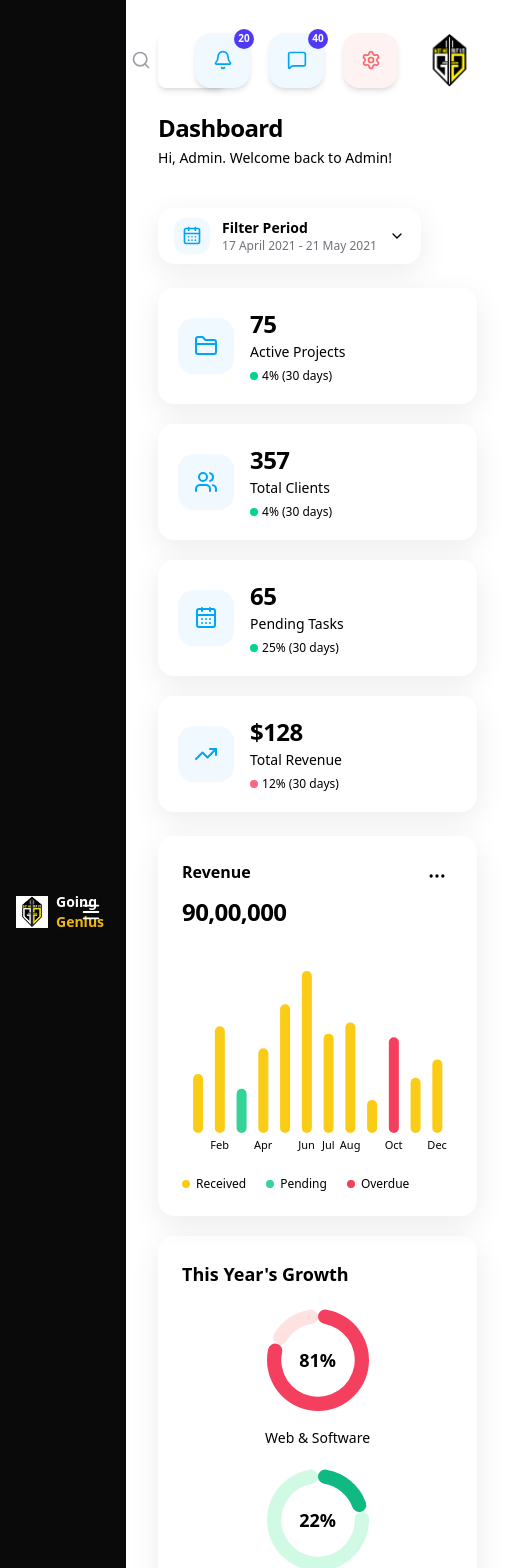
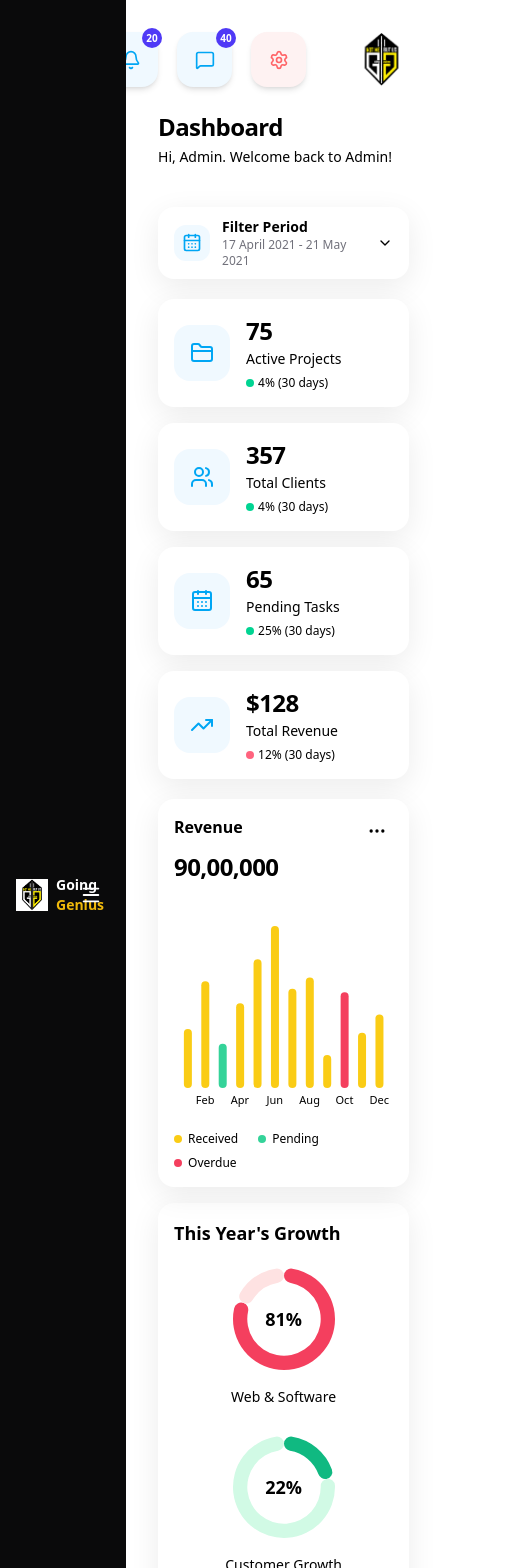
Before and after one commit to GoingGeniusGroup/CMS, a Next.js app: page /dashboard in a window 390 px wide. Shown: the top 1568 px of the page, 509 px wide, since content can reach past the window. Built offline with nearby package versions, Linux system fonts and the light colour scheme.

Commit message:
Vercel Optimization

```diff
--- a/app/(app)/dashboard/page.tsx
+++ b/app/(app)/dashboard/page.tsx
@@ -92,20 +92,20 @@ const stats = [
 
 export default function DashboardPage() {
   return (
-    <div className="space-y-6">
-      <Topbar />
-      <div className="flex flex-wrap items-start justify-between gap-4">
+    <div className="space-y-5 sm:space-y-6">
+      <Topbar showSearch={false}/>
+      <div className="flex flex-col gap-4 sm:flex-row sm:flex-wrap sm:items-start sm:justify-between">
         <PageHeader title="Dashboard" description="Hi, Admin. Welcome back to Admin!" />
         <FilterPeriod />
       </div>
 
-      <section className="grid grid-cols-1 gap-5 sm:grid-cols-2 xl:grid-cols-4">
+      <section className="grid grid-cols-1 gap-4 sm:grid-cols-2 sm:gap-5 xl:grid-cols-4">
         {stats.map((stat) => (
           <StatCard key={stat.label} {...stat} />
         ))}
       </section>
 
-      <section className="grid grid-cols-1 gap-5 lg:grid-cols-2">
+      <section className="grid grid-cols-1 gap-4 sm:gap-5 lg:grid-cols-2">
         <RevenueCard />
         <GrowthCard />
       </section>
@@ -117,18 +117,18 @@ function FilterPeriod() {
   return (
     <button
       type="button"
-      className="flex items-center gap-3 rounded-2xl bg-white px-4 py-2.5 text-left shadow-[0_8px_30px_rgba(0,0,0,0.08)] transition-shadow hover:shadow-[0_8px_30px_rgba(0,0,0,0.14)]"
+      className="flex w-full items-center gap-3 rounded-2xl bg-white px-4 py-2.5 text-left shadow-[0_8px_30px_rgba(0,0,0,0.08)] transition-shadow hover:shadow-[0_8px_30px_rgba(0,0,0,0.14)] sm:w-auto"
     >
-      <span className="flex h-9 w-9 items-center justify-center rounded-xl bg-sky-50 text-sky-500">
+      <span className="flex h-9 w-9 shrink-0 items-center justify-center rounded-xl bg-sky-50 text-sky-500">
         <CalendarDays className="h-5 w-5" />
       </span>
-      <span className="flex flex-col">
+      <span className="flex flex-1 flex-col">
         <span className="text-sm font-semibold text-black">
           Filter Period
         </span>
         <span className="text-xs text-zinc-500">17 April 2021 - 21 May 2021</span>
       </span>
-      <ChevronDown className="h-4 w-4 text-black" />
+      <ChevronDown className="h-4 w-4 shrink-0 text-black" />
     </button>
   );
 }
@@ -147,7 +147,7 @@ function StatCard({
   up: boolean;
 }) {
   return (
-    <div className="flex items-center gap-4 rounded-2xl bg-white p-5 shadow-[0_8px_30px_rgba(0,0,0,0.08)] transition-shadow hover:shadow-[0_12px_40px_rgba(0,0,0,0.12)]">
+    <div className="flex items-center gap-4 rounded-2xl bg-white p-4 shadow-[0_8px_30px_rgba(0,0,0,0.08)] transition-shadow hover:shadow-[0_12px_40px_rgba(0,0,0,0.12)] sm:p-5">
       <span className="flex h-14 w-14 shrink-0 items-center justify-center rounded-2xl bg-sky-50 text-sky-500">
         <Icon className="h-6 w-6" />
       </span>
@@ -189,7 +189,7 @@ function RevenueCard() {
   const [menuOpen, setMenuOpen] = useState(false);
 
   return (
-    <div className="relative rounded-2xl bg-white p-6 shadow-[0_8px_30px_rgba(0,0,0,0.08)]">
+    <div className="relative rounded-2xl bg-white p-4 shadow-[0_8px_30px_rgba(0,0,0,0.08)] sm:p-6">
       <div className="flex items-start justify-between">
         <div className="flex flex-col gap-3">
           <h2 className="text-base font-semibold text-black">
@@ -240,7 +240,7 @@ function RevenueCard() {
         </ResponsiveContainer>
       </div>
 
-      <div className="mt-2 flex items-center gap-5 text-xs text-black">
+      <div className="mt-2 flex flex-wrap items-center gap-x-5 gap-y-2 text-xs text-black">
         <Legend color="#facc15" label="Received" />
         <Legend color="#34d399" label="Pending" />
         <Legend color="#f43f5e" label="Overdue" />
@@ -282,11 +282,11 @@ function Legend({ color, label }: { color: string; label: string }) {
 
 function GrowthCard() {
   return (
-    <div className="flex h-full flex-col rounded-2xl bg-white p-6 shadow-[0_8px_30px_rgba(0,0,0,0.08)]">
+    <div className="flex h-full flex-col rounded-2xl bg-white p-4 shadow-[0_8px_30px_rgba(0,0,0,0.08)] sm:p-6">
       <h2 className="text-lg font-bold text-black">
         This Year&apos;s Growth
       </h2>
-      <div className="mt-4 grid flex-1 grid-cols-1 place-items-center gap-4 sm:grid-cols-3">
+      <div className="mt-4 grid flex-1 grid-cols-1 place-items-center gap-6 sm:grid-cols-3 sm:gap-4">
         {growthData.map((item) => (
           <GrowthRing key={item.label} {...item} />
         ))}
--- a/app/(app)/team/page.tsx
+++ b/app/(app)/team/page.tsx
@@ -27,7 +27,7 @@ export default function TeamPage() {
 
   return (
     <div className="text-zinc-800">
-      <Topbar />
+      <Topbar showSearch={false}/>
       {/* Header */}
       <div className="mb-8 flex flex-wrap items-start justify-between gap-4">
         <PageHeader title="Team" description="Manage Your team members and their information." />
```
